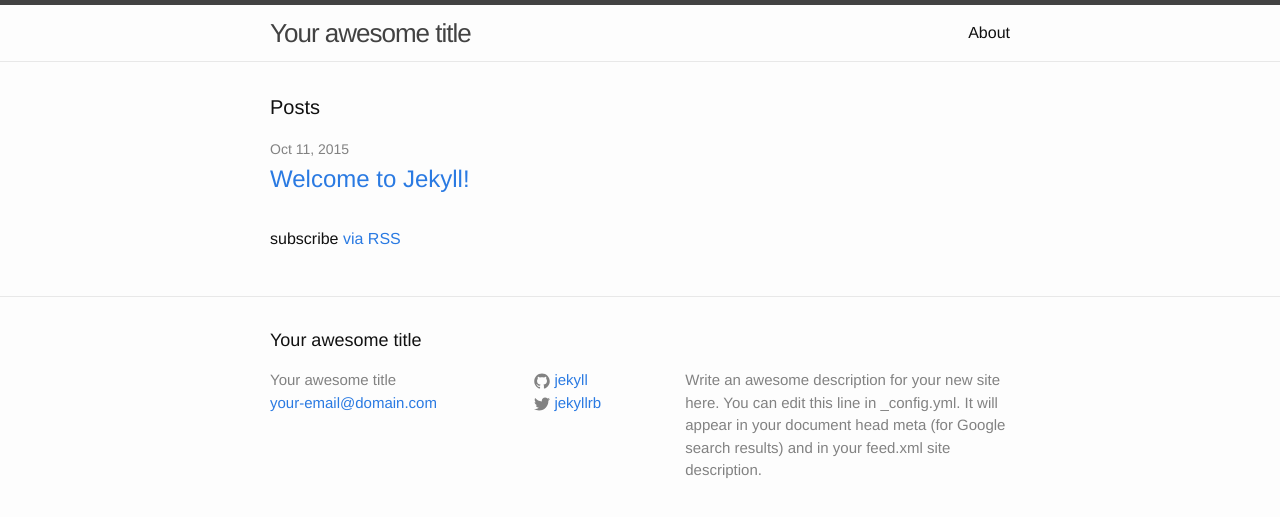
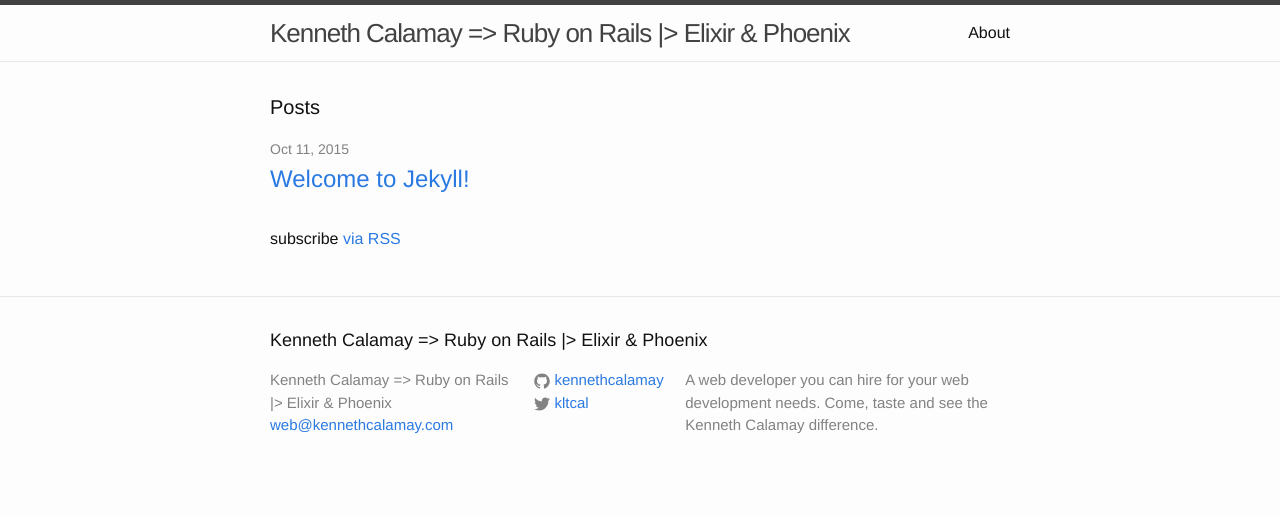
Before and after one commit to kennethcalamay/kennethcalamay.github.io, a Jekyll site: the page built from index.html, in a window 1280 px wide. Shown: the top 517 px of the page. Built offline with Jekyll 4.4.1, drawn with Linux system fonts in a browser that asks for light colours.

Commit message:
Added header and footer contents

```diff
--- a/_config.yml
+++ b/_config.yml
@@ -1,14 +1,12 @@
 # Site settings
-title: Your awesome title
-email: your-email@domain.com
+title: Kenneth Calamay => Ruby on Rails |> Elixir & Phoenix
+email: web@kennethcalamay.com
 description: > # this means to ignore newlines until "baseurl:"
-  Write an awesome description for your new site here. You can edit this
-  line in _config.yml. It will appear in your document head meta (for
-  Google search results) and in your feed.xml site description.
+  A web developer you can hire for your web development needs. Come, taste and see the Kenneth Calamay difference.
 baseurl: "" # the subpath of your site, e.g. /blog/
-url: "http://yourdomain.com" # the base hostname & protocol for your site
-twitter_username: jekyllrb
-github_username:  jekyll
+url: "http://kennethcalamay.github.io" # the base hostname & protocol for your site
+twitter_username: kltcal
+github_username:  kennethcalamay
 
 # Build settings
 markdown: kramdown
```
